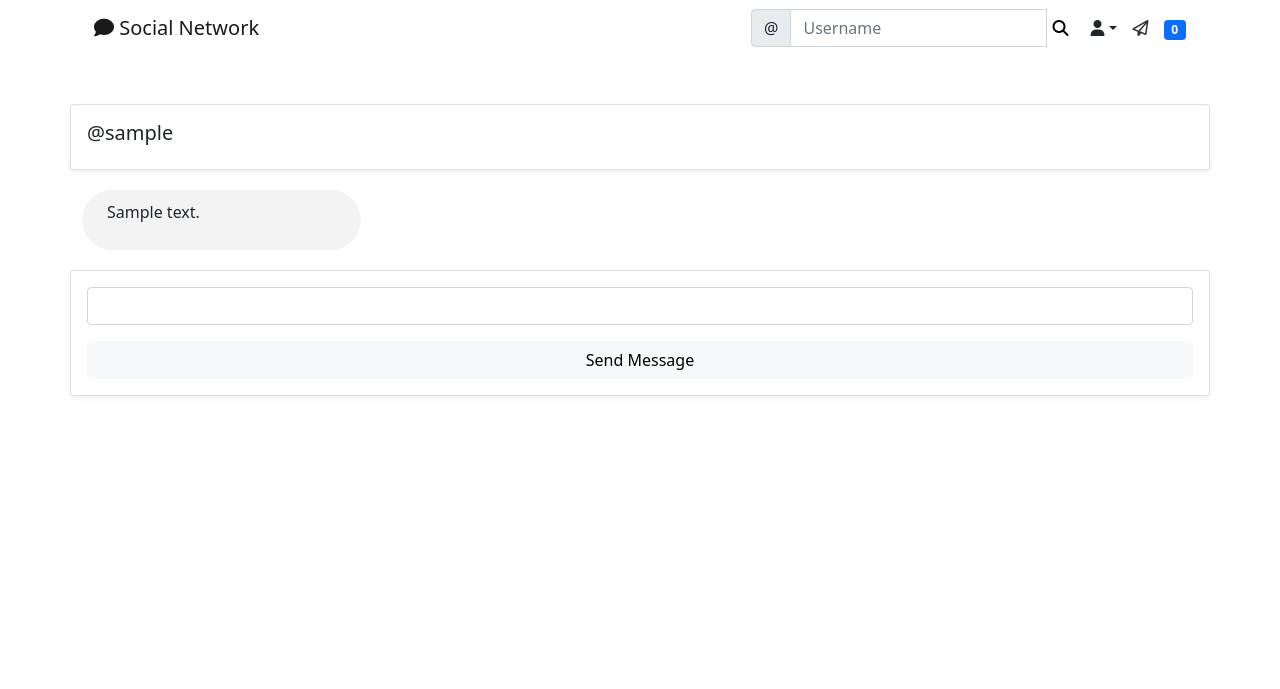
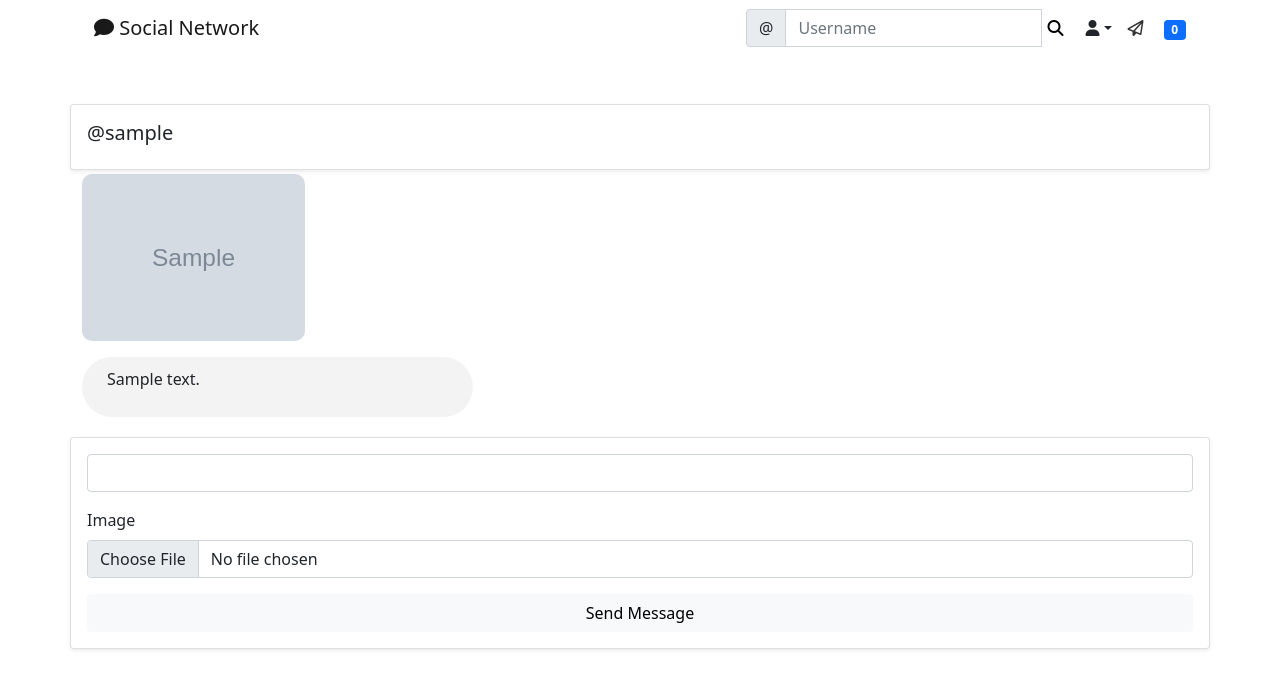
Before and after one commit to kamalchabouk/social_media, a Django app: page /social/inbox/1/ in a window 1280 px wide. Shown: the top 689 px of the page. Run offline with Django 5.2, Linux system fonts and the light colour scheme; a user stored in the database is signed in; tables that the repository leaves empty hold one stand-in row (values such as "Sample post"); grey boxes marked "Sample" are stand-in pictures; data that the repository does not hold is empty; some libraries are stand-ins or nearby versions.

Commit message:
finalising the messages but not yet encrypted

```diff
--- a/social/forms.py
+++ b/social/forms.py
@@ -1,5 +1,5 @@
 from django import forms
-from .models import Post,Comment
+from .models import Post,Comment,MessageModel
 
 class PostForm(forms.ModelForm):
     body = forms.CharField(
@@ -39,5 +39,11 @@ class ThreadForm(forms.Form):
     username = forms.CharField(label='',max_length=100)
 
 
-class MessageForm(forms.Form):
-    message = forms.CharField(label='',max_length=1000)
+class MessageForm(forms.ModelForm):
+    body = forms.CharField(label='', max_length=1000)
+
+    image = forms.ImageField(required=False)
+
+    class Meta:
+        model = MessageModel
+        fields = ['body', 'image']
--- a/social/models.py
+++ b/social/models.py
@@ -36,12 +36,13 @@ class Comment(models.Model):
 
 
 class Notification(models.Model):
-	# 1 = Like, 2 = Comment, 3 = Follow
+	# 1 = Like, 2 = Comment, 3 = Follow, #4 = DM
 	notification_type = models.IntegerField()
 	to_user = models.ForeignKey(User, related_name='notification_to', on_delete=models.CASCADE, null=True)
 	from_user = models.ForeignKey(User, related_name='notification_from', on_delete=models.CASCADE, null=True)
 	post = models.ForeignKey('Post', on_delete=models.CASCADE, related_name='+', blank=True, null=True)
 	comment = models.ForeignKey('Comment', on_delete=models.CASCADE, related_name='+', blank=True, null=True)
+	thread = models.ForeignKey('ThreadModel', on_delete=models.CASCADE, related_name='+', blank=True, null=True)
 	date = models.DateTimeField(default=timezone.now)
 	user_has_seen = models.BooleanField(default=False)
 
--- a/social/templates/social/inbox.html
+++ b/social/templates/social/inbox.html
@@ -20,7 +20,7 @@
 	{% for thread in threads.all %}
 	<div class="row mb-3">
 		<div class="card col-md-12 p-5 shadow-sm">
-			<h5>{{ thread.user }} - {{ thread.receiver }}</h5>
+			<h5><i class="far fa-envelope inbox-icon"></i>@{{ thread.user }} - @{{ thread.receiver }}</h5>
 			<a class="stretched-link" href="{% url 'thread' thread.pk %}"></a>
 		</div>
 	</div>
--- a/social/templates/social/show_notifications.html
+++ b/social/templates/social/show_notifications.html
@@ -26,6 +26,12 @@
 					<span class="dropdown-item-close" onclick="removeNotification(`{% url 'notification-delete' notification.pk %}`, `{{ request.path }}`)">&times;</span>
 				</div>
 				{% endif %}
+			{% elif notification.thread %}
+			<div class="dropdown-item-parent">
+				<a href="{% url 'thread-notification' notification.pk notification.thread.pk %}">@{{ notification.from_user }} sent you a message </a>
+				<span class="dropdown-item-close" onclick="removeNotification(`{% url 'notification-delete' notification.pk %}`, `{{ request.path }}`)">&times;</span>
+			</div>
+
 			{% else %}
 			<div class="dropdown-item-parent">
 					<a href="{% url 'follow-notification' notification.pk notification.from_user.profile.pk %}">@{{ notification.from_user }} has started following you</a>
--- a/social/templates/social/thread.html
+++ b/social/templates/social/thread.html
@@ -24,17 +24,30 @@
 
 	{% for message in message_list %}
 	<div class="row">
+		{% if message.sender_user == request.user %}
 		<div class="col-md-12 my-1">
-			{% if message.sender_user == request.user %}
-				<div class="sent-message my-3">
-					<p>{{ message.body }}</p>
+				{% if message.image %}
+			<div>
+				<img src="{{ message.image.url }}" class="message-image" />
+			</div>
+				{% endif %}
+			<div class="sent-message my-3">
+				<p>{{ message.body }}</p>
+			</div>
+		</div>
+			{% elif message.receiver_user == request.user %}
+			<div class="col-md-12 offset-6">
+				{% if message.image %}
+				<div class="message-receiver-container ms-auto">
+					<img src="{{ message.image.url }}" class="message-image" />
 				</div>
-			{% elif message.receiver_user == request.user %}
+					{% endif %}
 				<div class="received-message my-3">
 					<p>{{ message.body }}</p>
 				</div>
+
 			{% endif %}
-		</div>
+
 	</div>
 	{% endfor %}
 
--- a/social/urls.py
+++ b/social/urls.py
@@ -17,7 +17,8 @@ from .views import (
     CreateThread,
     ListThreads,
     ThreadView,
-    CreateMessage
+    CreateMessage,
+    ThreadNotification
 )
 
 
@@ -36,6 +37,7 @@ urlpatterns = [
     path('notification/<int:notification_pk>/post/<int:post_pk>',PostNotification.as_view(),name='post-notification'),
     path('notification/<int:notification_pk>/post/<int:profile_pk>',FollowNotification.as_view(),name='follow-notification'),
     path('notification/delete/<int:notification_pk>',RemoveNotification.as_view(),name='notification-delete'),
+    path('notification/<int:notification_pk>/thread/<int:object_pk>',ThreadNotification.as_view(),name='thread-notification'),
     path('inbox/',ListThreads.as_view(),name='inbox'),
     path('inbox/create-thread',CreateThread.as_view(),name='create-thread'),
     path('inbox/<int:pk>/',ThreadView.as_view(),name='thread'),
--- a/social/views.py
+++ b/social/views.py
@@ -9,7 +9,7 @@ from django.db.models import Q
 from .models import Post, Comment,Notification,ThreadModel,MessageModel
 from .forms import PostForm, CommentForm,ThreadForm,MessageForm
 from accounts.models import UserProfile
-
+from django.contrib import messages
 
 
 
@@ -309,6 +309,15 @@ class FollowNotification(View):
         return redirect('accounts:profile',pk=profile_pk)
 
 
+class ThreadNotification(View):
+    def get(self,request,notification_pk,object_pk,*args,**kwargs):
+        notification = Notification.objects.get(pk=notification_pk)
+        thread = ThreadModel.objects.get(pk=object_pk)
+
+        notification.user_has_seen= True
+        notification.save()
+        return redirect('thread',pk=object_pk)
+
 
 class RemoveNotification(View):
     def delete(self, request, notification_pk,*args,**kwargs):
@@ -364,6 +373,7 @@ class CreateThread(View):
 
                 return redirect('thread', pk=thread.pk)
         except:
+            messages.error(request,'Invalid username')
             return redirect('create-thread')
 
 class ThreadView(View):
@@ -381,20 +391,26 @@ class ThreadView(View):
 
 class CreateMessage(View):
     def post(self, request, pk, *args, **kwargs):
+        form = MessageForm(request.POST, request.FILES)
         thread = ThreadModel.objects.get(pk=pk)
         if thread.receiver == request.user:
             receiver = thread.user
         else:
             receiver = thread.receiver
 
-        message = MessageModel(
-            thread=thread,
-            sender_user=request.user,
-            receiver_user=receiver,
-            body=request.POST.get('message')
+        if form.is_valid():
+            message = form.save(commit=False)
+            message.thread = thread
+            message.sender_user = request.user
+            message.receiver_user = receiver
+            message.save()
+
+        notification = Notification.objects.create(
+            notification_type=4,
+            from_user=request.user,
+            to_user=receiver,
+            thread=thread
         )
-
-        message.save()
         return redirect('thread', pk=pk)
 
 """ class MessageView(View):
--- a/static/style.css
+++ b/static/style.css
@@ -104,7 +104,7 @@ background-color: #ddd;
     background-color: #f3f3f3 ;
     border-radius: 30px;
     padding: 10px 25px;
-    width: 25%;
+    width: 35%;
     float: left;
 }
 
@@ -113,6 +113,25 @@ background-color: #ddd;
     color: #fff;
     border-radius: 30px;
     padding: 10px 25px;
-    width: 25%;
-    float: right;
+    width: 35%;
 }
+
+.message-receiver-container{
+    margin-left:auto ;
+    margin-right: 0;
+}
+
+.message-image{
+    border-radius: 10px;
+    max-width: 20%;
+    height: auto;
+
+}
+@media (max-width: 5px) {
+    .message-image {
+        max-width: 10%; /* Increase size for smaller screens */
+    }
+}
+.inbox-icon{
+    margin-right:5px ;
+}
```
Also changed, not shown: social/templates/social/create_thread.html (+7 -0 lines), media/uploads/message_photos/kangaroo.png (added), media/uploads/message_photos/rabbit.png (added), social/migrations/0010_notification_thread.py (added).
